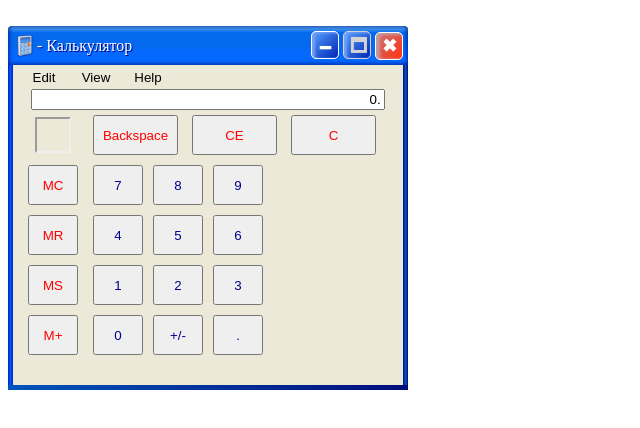
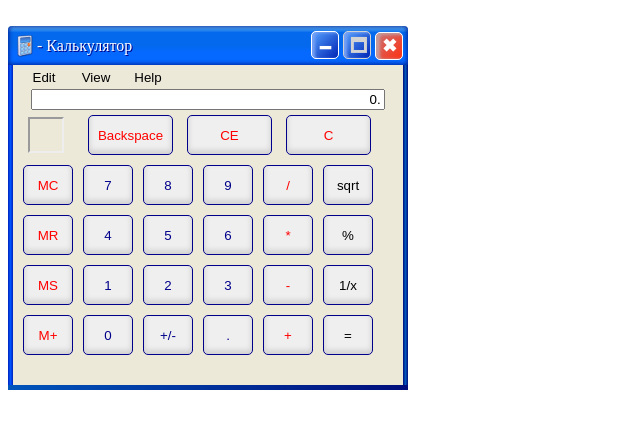
Before and after one commit to BV19-jeane/Web_TOP_2025, a plain HTML site: page 01-HTML/05-Calc/calc.html in a window 1280 px wide. Shown: the whole page, without its empty margins (0-640 px from the left). Drawn offline with Linux system fonts and the light colour scheme.

Commit message:
Calc_shedow

```diff
--- a/01-HTML/05-Calc/calc.css
+++ b/01-HTML/05-Calc/calc.css
@@ -210,20 +210,34 @@ input[type=text]
     {
         width: 50px;
         height: 40px;
-        margin: 5px 10px;
-        /*border:solid 1px darkblue;
-		border-radius:5px;*/
+        margin: 5px;
+        border: solid 1px darkblue;
+        border-radius: 5px;
+        /*box-shadow: none|h-offset v-offset blur spread color |inset|initial|inherit;*/
+        box-shadow: inset 0 -3px 5px 1px lightgrey;
+        /*box-shadow: inset 0px -3px 5px 1px lightgrey;*/
     }
+
+        .buttons button:hover
+        {
+            background-color: lightgray;
+            box-shadow: inset 0px 0px 2px 1px #FFAA00;
+        }
+
+        .buttons button:active
+        {
+            box-shadow: inset 0px 0px 0px 1px grey;
+        }
 
 .memory-buttons
 {
-    /*border: solid 1px;*/
-    display: flex;
-    flex-direction: column;
-    align-items: center;
+    display: grid;
+    grid-template-columns: 50px;
+    grid-template-rows: 40px 40px 40px 40px;
+    grid-gap: 10px;
 }
 
-    .memory-buttons > button
+    .memory-buttons > button, .operational-buttons > button
     {
         color: red;
     }
@@ -242,10 +256,21 @@ input[type=text]
     margin: 5px;
 }
 
-.wide-buttons > button
+.wide-buttons
 {
-    width: 85px;
-    color: red;
+    margin: 0 15px;
+}
+
+    .wide-buttons > button
+    {
+        width: 85px;
+        color: red;
+    }
+
+.digits-and-operations
+{
+    display: flex;
+    justify-content: left;
 }
 
 .digit-buttons
@@ -254,9 +279,28 @@ input[type=text]
     grid-template-columns: 50px 50px 50px;
     grid-template-rows: 40px 40px 40px 40px;
     grid-gap: 10px;
+    /*margin: 0 15px;*/
+    margin-left: 10px;
 }
 
     .digit-buttons button
     {
         color: darkblue;
     }
+
+/*
+	https://stackoverflow.com/questions/78857597/how-do-i-choose-multiple-selectors-for-a-single-style-in-css#:~:text=To%20group%20CSS%20selectors%20in,based%20on%20that%20style%20property.
+*/
+.operational-buttons, .results
+{
+    display: grid;
+    grid-template-columns: 50px;
+    grid-template-rows: 40px 40px 40px 40px;
+    grid-gap: 10px;
+    margin-left: 10px;
+}
+
+/*.buttons button
+{
+	box-shadow:inset 0 0 3px 3px grey;
+}*/
--- a/01-HTML/05-Calc/calc.html
+++ b/01-HTML/05-Calc/calc.html
@@ -46,6 +46,7 @@
                                 <button>CE</button>
                                 <button>C</button>
                             </div>
+                            <div class="digits-and-operations">
                                 <div class="digit-buttons">
                                     <button>7</button>
                                     <button>8</button>
@@ -62,7 +63,19 @@
                                     <button>0</button>
                                     <button>+/-</button>
                                     <button>.</button>
-
+                                </div>
+                                <div class="operational-buttons">
+                                    <button>/</button>
+                                    <button>*</button>
+                                    <button>-</button>
+                                    <button>+</button>
+                                </div>
+                                <div class="results">
+                                    <button>sqrt</button>
+                                    <button>%</button>
+                                    <button>1/x</button>
+                                    <button>=</button>
+                                </div>
 
                             </div>
                         </div>
```
Lines whose indentation alone changed are shown as unchanged.
